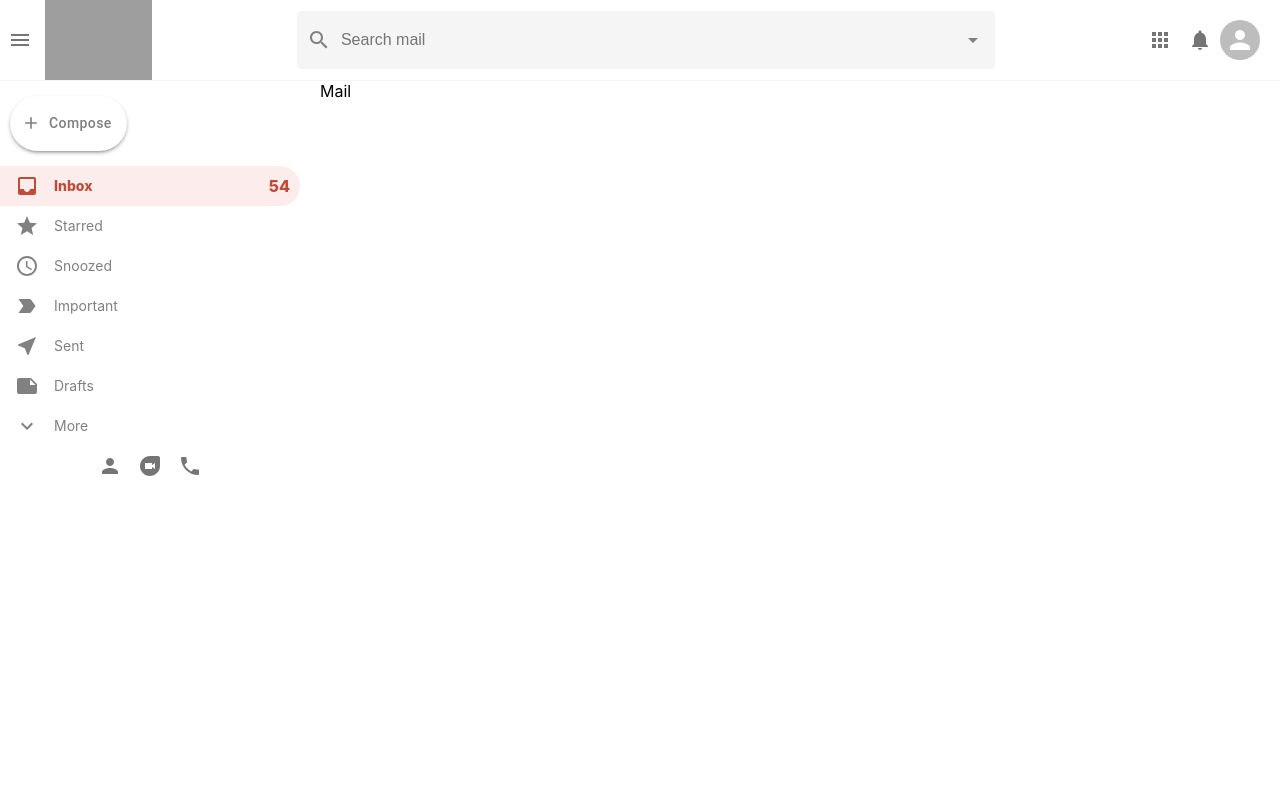
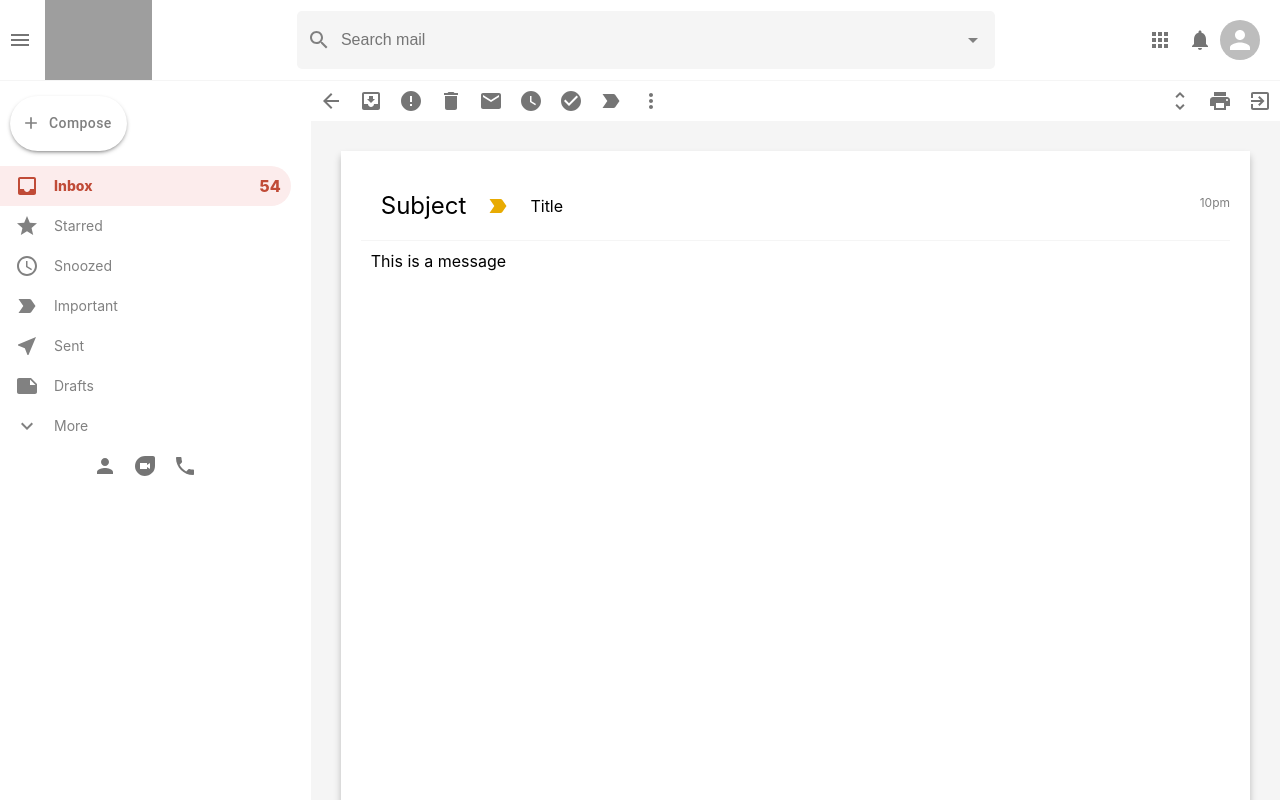
Before and after one commit to ethansalonga/gmail-clone, a React (Create React App) app: page /mail in a window 1280 px wide. Shown: the top 800 px of the page. Built offline with nearby package versions, Linux system fonts and the light colour scheme; grey boxes are pictures that could not be loaded.

Commit message:
Build mail screen

```diff
--- a/src/Mail.css
+++ b/src/Mail.css
@@ -0,0 +1,59 @@
+.mail {
+  flex: 1;
+  background-color: whitesmoke;
+}
+
+.mail__tools {
+  display: flex;
+  justify-content: space-between;
+  background-color: white;
+}
+
+.mail__toolsLeft {
+  display: flex;
+}
+
+.mail__body {
+  display: flex;
+  flex-direction: column;
+  margin: 30px;
+  background-color: white;
+  padding: 20px;
+  height: 100vh;
+  box-shadow: 0px 5px 7px 0px rgba(0, 0, 0, 0.24);
+}
+
+.mail__bodyHeader {
+  display: flex;
+  align-items: center;
+  border-bottom: 1px solid whitesmoke;
+  padding: 20px;
+  position: relative;
+}
+
+.mail__important {
+  color: #e8ab02 !important;
+}
+
+.mail__bodyHeader > h2 {
+  font-weight: 400;
+  margin-right: 20px;
+}
+
+.mail__bodyHeader > p {
+  margin-left: 20px;
+}
+
+.mail__time {
+  position: absolute;
+  top: 24px;
+  right: 0;
+  font-size: 12px;
+  color: gray;
+}
+
+.mail__message > p {
+  padding: 10px;
+  margin-right: 20px;
+  overflow-wrap: break-word;
+}
--- a/src/Mail.js
+++ b/src/Mail.js
@@ -1,9 +1,82 @@
 import React from 'react'
 import "./Mail.css"
+import { useNavigate } from 'react-router-dom'
+import { IconButton } from '@mui/material'
+import ArrowBackIcon from '@mui/icons-material/ArrowBack'
+import MoveToInboxIcon from '@mui/icons-material/MoveToInbox'
+import ErrorIcon from '@mui/icons-material/Error'
+import DeleteIcon from '@mui/icons-material/Delete'
+import EmailIcon from '@mui/icons-material/Email'
+import WatchLaterIcon from '@mui/icons-material/WatchLater'
+import CheckCircleIcon from '@mui/icons-material/CheckCircle'
+import LabelImportantIcon from '@mui/icons-material/LabelImportant'
+import MoreVertIcon from '@mui/icons-material/MoreVert'
+import UnfoldMoreIcon from '@mui/icons-material/UnfoldMore'
+import PrintIcon from '@mui/icons-material/Print'
+import ExitToAppIcon from '@mui/icons-material/ExitToApp'
 
 function Mail() {
+  const navigate = useNavigate()
+
   return (
-    <div className="mail">Mail</div>
+    <div className="mail">
+      <div className="mail__tools">
+        <div className="mail__toolsLeft">
+          <IconButton onClick={() => navigate("/")}>
+            <ArrowBackIcon />
+          </IconButton>
+          <IconButton>
+            <MoveToInboxIcon />
+          </IconButton>
+          <IconButton>
+            <ErrorIcon />
+          </IconButton>
+          <IconButton>
+            <DeleteIcon />
+          </IconButton>
+          <IconButton>
+            <EmailIcon />
+          </IconButton>
+          <IconButton>
+            <WatchLaterIcon />
+          </IconButton>
+          <IconButton>
+            <CheckCircleIcon />
+          </IconButton>
+          <IconButton>
+            <LabelImportantIcon />
+          </IconButton>
+          <IconButton>
+            <MoreVertIcon />
+          </IconButton>
+        </div>
+
+        <div className="mail__toolsRight">
+          <IconButton>
+            <UnfoldMoreIcon />
+          </IconButton>
+          <IconButton>
+            <PrintIcon />
+          </IconButton>
+          <IconButton>
+            <ExitToAppIcon />
+          </IconButton>
+        </div>
+      </div>
+
+      <div className="mail__body">
+        <div className="mail__bodyHeader">
+          <h2>Subject</h2>
+          <LabelImportantIcon className="mail__important" />
+          <p>Title</p>
+          <p className="mail__time">10pm</p>
+        </div>
+
+        <div className="mail__message">
+          <p>This is a message</p>
+        </div>
+      </div>
+    </div>
   )
 }
 
```
